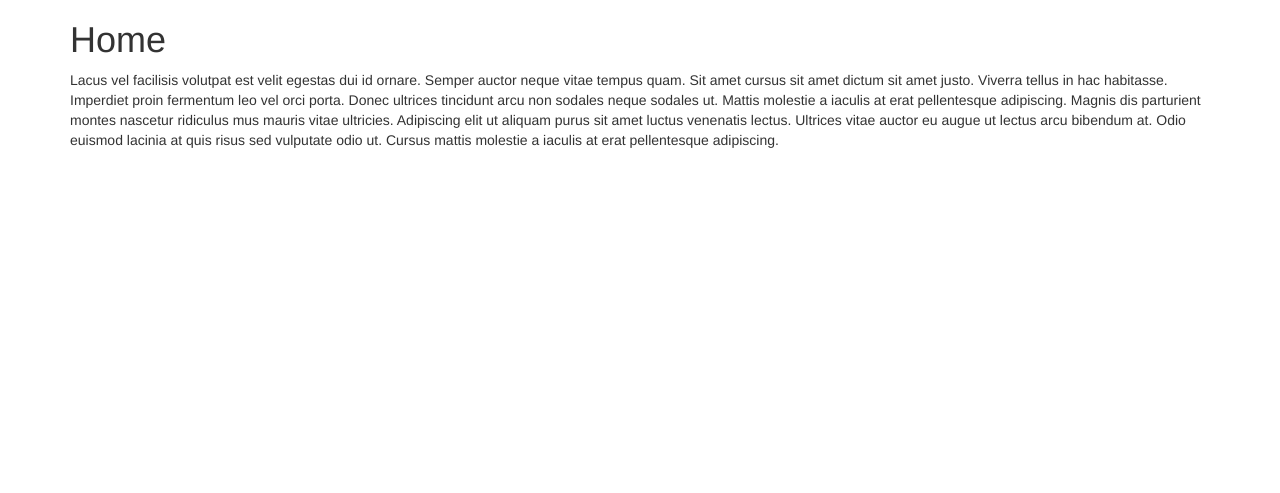
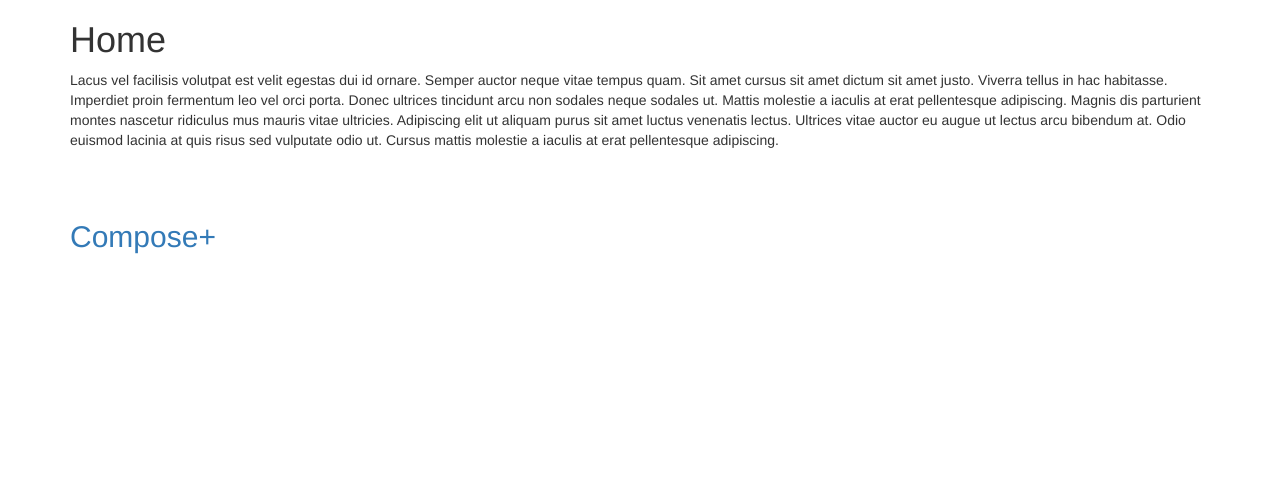
Before and after one commit to kitarp29/DailyJournal, a Node server app: page / in a window 1280 px wide. Shown: the part 90-583 px from the top of the page. Run offline with Node 20, Linux system fonts and the light colour scheme.

Commit message:
latest version

```diff
--- a/package.json
+++ b/package.json
@@ -6,6 +6,9 @@
   "scripts": {
     "test": "echo \"Error: no test specified\" && exit 1"
   },
+  "scripts": {
+"start": "node server.js"
+},
   "author": "",
   "license": "ISC",
   "dependencies": {
--- a/views/home.ejs
+++ b/views/home.ejs
@@ -2,8 +2,9 @@
 <%- include("partials/header"); -%>
     <h1>Home</h1>
     <p> <%= startingContent %> </p>
-
-
+<br>
+<br>
+<a href="https://secure-peak-21173.herokuapp.com/compose"><h2>Compose+</h2></a>
   <%  posts.forEach(function(post){ %>
 
     <h1><%=post.title%></h1>
```
